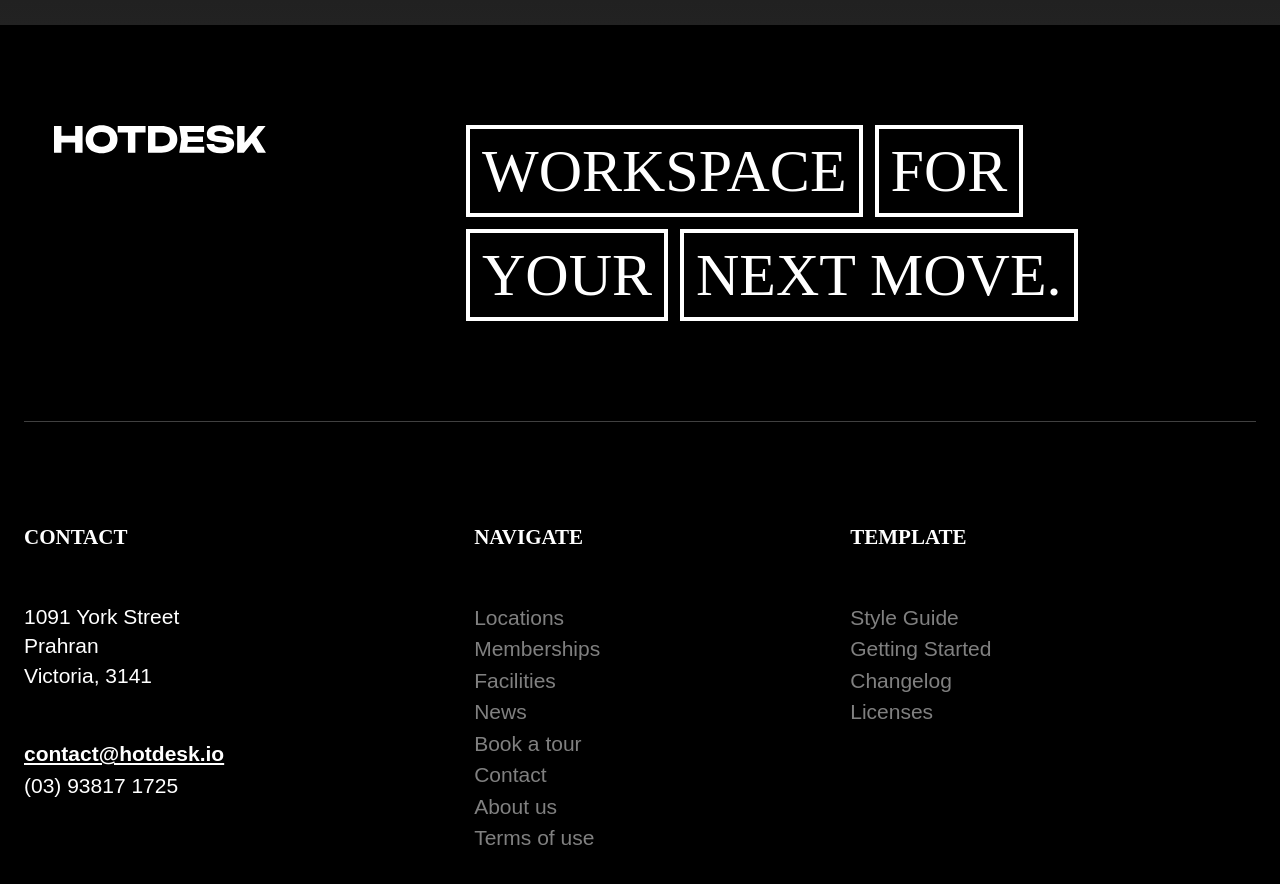
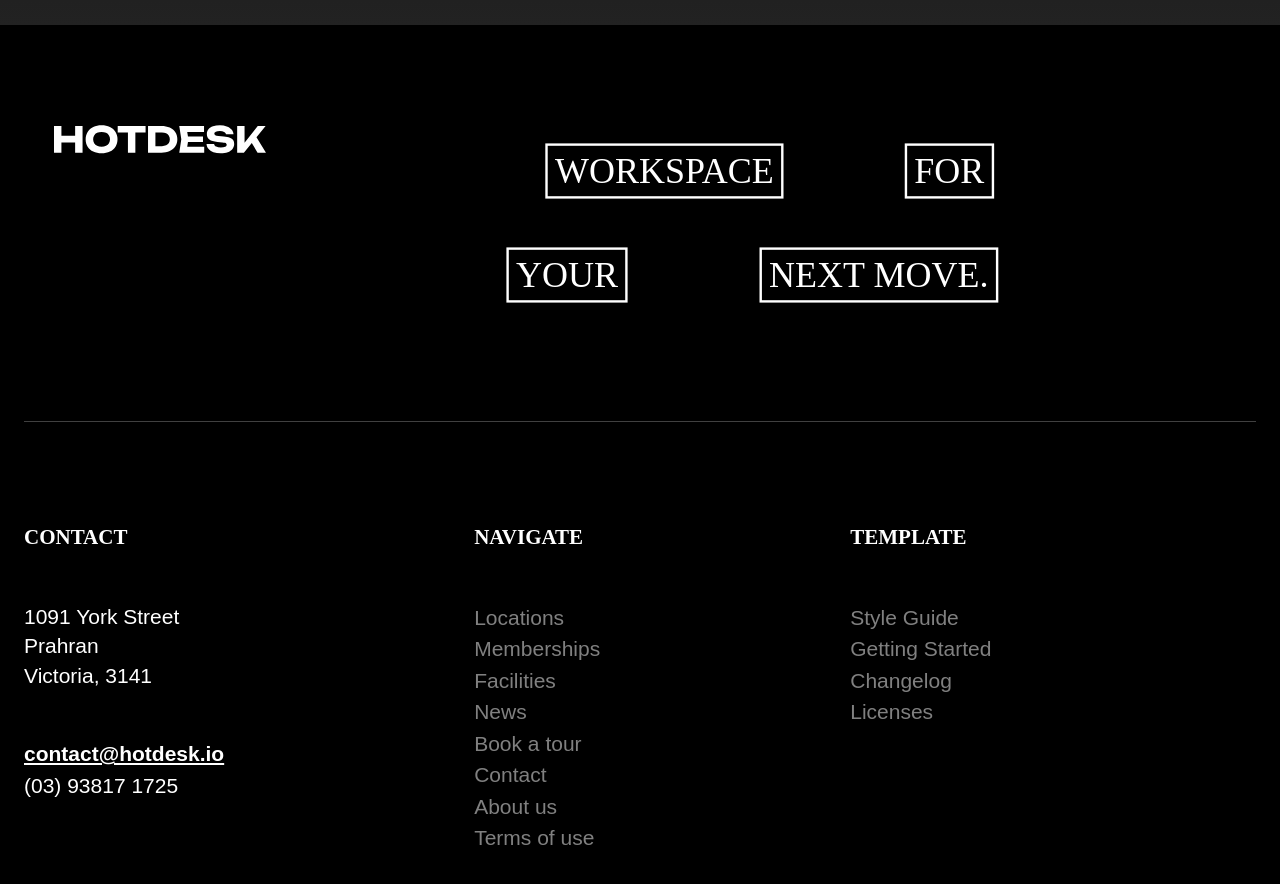
Before and after one commit to Basit46/Hotdesk-landing-page, a Next.js app: page / in a window 1280 px wide. Shown: the part 9080-9964 px from the top of the page. Built offline with nearby package versions, Linux system fonts and the light colour scheme; a web font is replaced by a local one.

Commit message:
Changed animation values

```diff
--- a/components/Footer.jsx
+++ b/components/Footer.jsx
@@ -1,20 +1,45 @@
+"use client";
+
 import Image from "next/image";
 import Link from "next/link";
-import React from "react";
+import gsap from "gsap";
+import ScrollTrigger from "gsap/ScrollTrigger";
+import { useRef, useEffect } from "react";
+
+gsap.registerPlugin(ScrollTrigger);
 
 const Footer = () => {
+  const footerHeaderTexts = useRef([]);
+  const footer = useRef();
+
+  useEffect(() => {
+    gsap.from(footerHeaderTexts.current, {
+      scale: 0.6,
+      duration: 0.5,
+      stagger: 0.05,
+      scrollTrigger: {
+        trigger: footer.current,
+        start: "top 90%",
+      },
+    });
+  }, []);
+
   return (
-    <footer className="bg-black text-white px-[24px]">
+    <footer ref={footer} className="bg-black text-white px-[24px]">
       <div className="py-[100px] border-b-[1px] border-opacity-[0.25] border-white flex items-start px-[30px] gap-[200px]">
         <Image src="/logo-white.svg" width="212" height="29" alt="logo" />
         <div className="flex flex-col gap-[12px]">
           <div className="flex gap-[12px]">
-            <span>Workspace</span>
-            <span>for</span>
+            <span ref={(e) => footerHeaderTexts.current.push(e)}>
+              Workspace
+            </span>
+            <span ref={(e) => footerHeaderTexts.current.push(e)}>for</span>
           </div>
           <div className="flex gap-[12px]">
-            <span>your</span>
-            <span>next move.</span>
+            <span ref={(e) => footerHeaderTexts.current.push(e)}>your</span>
+            <span ref={(e) => footerHeaderTexts.current.push(e)}>
+              next move.
+            </span>
           </div>
         </div>
       </div>
```
